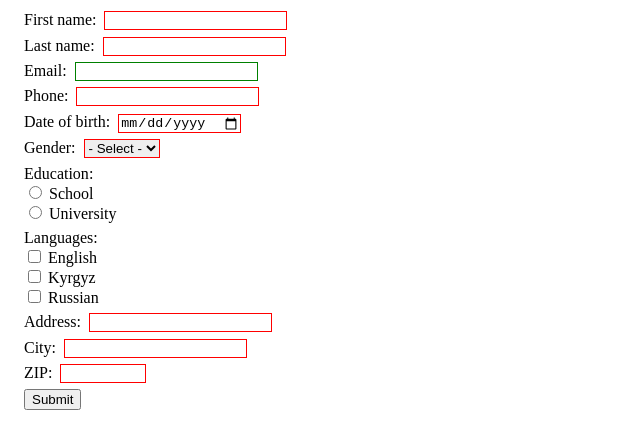
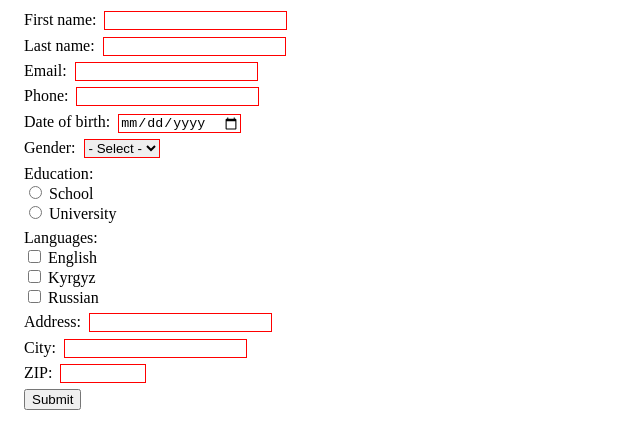
Before and after one commit to kutman-batyrkanov/form-example, a React (Create React App) app: page / in a window 1280 px wide. Shown: the top 448 px of the page, without its empty margins (0-640 px from the left). Built offline with nearby package versions, Linux system fonts and the light colour scheme.

Commit message:
added required in email label

```diff
--- a/src/App.js
+++ b/src/App.js
@@ -33,7 +33,8 @@ function App() {
         <label for="email">Email</label>
         <input type="email"
           name="email"
-          id="email" />
+          id="email"
+          required />
       </div>
       <div>
         <label for="phone">Phone</label>
```
